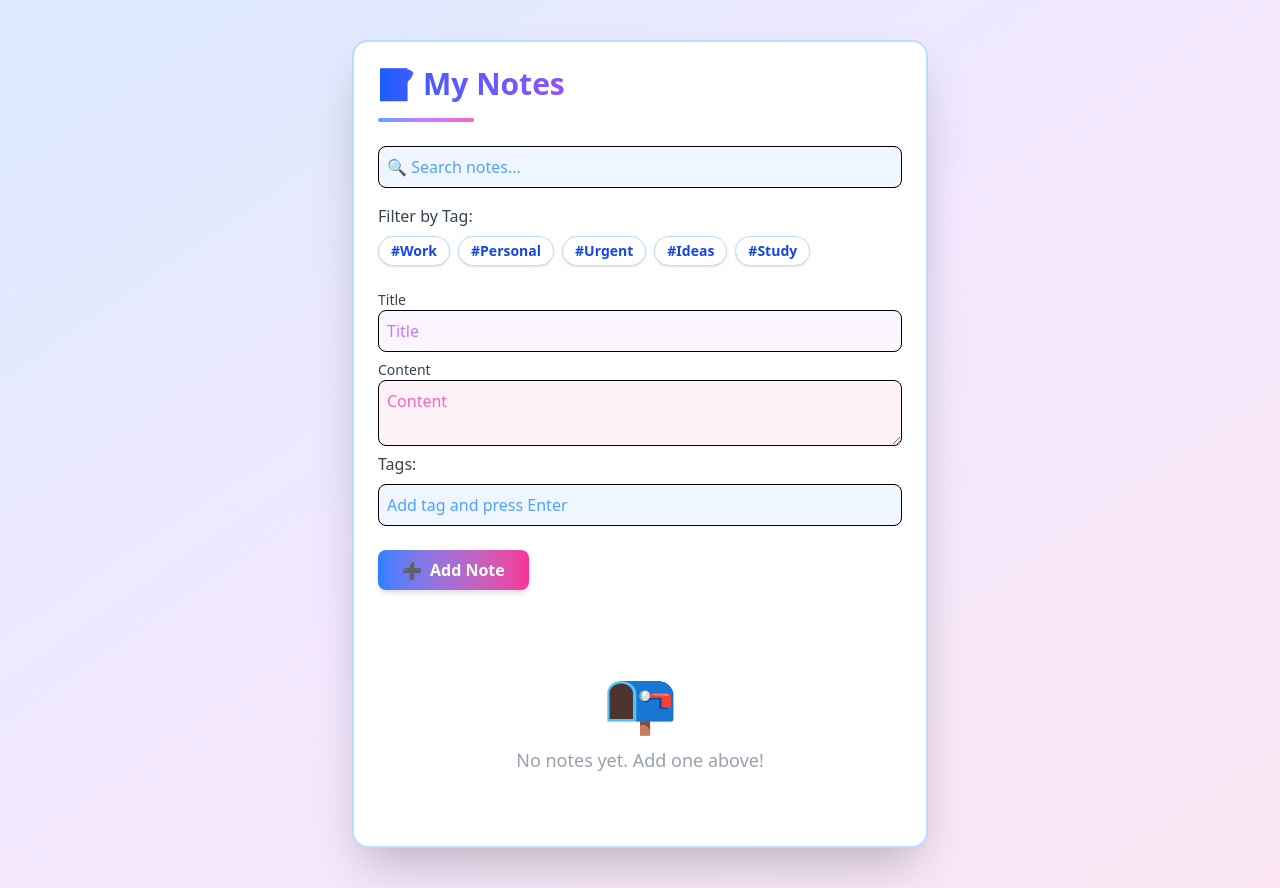
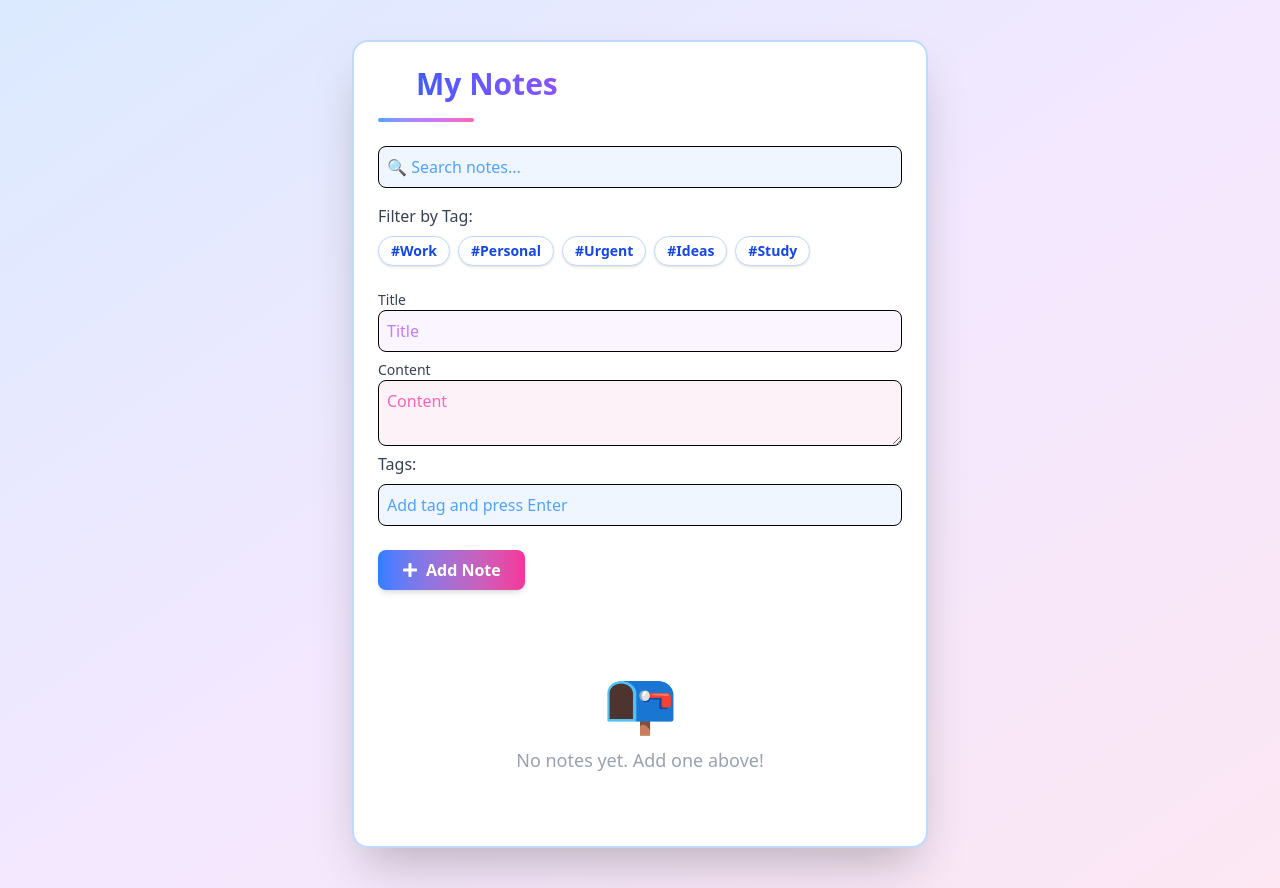
Before and after one commit to DanSev7/Notes-App, a React (Vite) app in the folder ts-notes-app/: page / in a window 1280 px wide. Built offline with nearby package versions, Linux system fonts and the light colour scheme.

Commit message:
using react-icons

```diff
--- a/ts-notes-app/package.json
+++ b/ts-notes-app/package.json
@@ -13,6 +13,7 @@
     "@tailwindcss/vite": "^4.1.11",
     "react": "^19.1.0",
     "react-dom": "^19.1.0",
+    "react-icons": "^5.5.0",
     "tailwindcss": "^4.1.11",
     "uuid": "^11.1.0"
   },
--- a/ts-notes-app/src/App.tsx
+++ b/ts-notes-app/src/App.tsx
@@ -2,6 +2,7 @@ import { useEffect, useState } from 'react';
 import { v4 as uuidv4 } from 'uuid';
 import type { Note } from './types/note';
 import { NoteCard } from './components/NoteCard';
+import { FaRegStickyNote, FaPlus, FaTimes, FaExclamationTriangle } from 'react-icons/fa';
 
 function App() {
   const [notes, setNotes] = useState<Note[]>([]);
@@ -122,7 +123,7 @@ function App() {
     <div className="min-h-screen bg-gradient-to-br from-blue-100 via-purple-100 to-pink-100 py-10">
       <div className="max-w-xl mx-auto p-6 bg-white border-2 border-blue-200 rounded-2xl shadow-2xl">
         <h1 className="text-3xl font-extrabold mb-4 text-transparent bg-clip-text bg-gradient-to-r from-blue-600 via-purple-500 to-pink-500 flex items-center gap-2">
-          <span role="img" aria-label="notes">📝</span> My Notes
+          <FaRegStickyNote className="inline-block" /> My Notes
         </h1>
         <div className="h-1 w-24 bg-gradient-to-r from-blue-400 via-purple-400 to-pink-400 rounded-full mb-6" />
 
@@ -162,7 +163,7 @@ function App() {
             onClick={() => setSelectedTag(null)}
             className="mt-2 text-sm text-blue-600 hover:underline flex items-center gap-1"
           >
-            <span>✖</span> Clear tag filter
+            <FaTimes /> Clear tag filter
           </button>
         )}
 
@@ -237,7 +238,7 @@ function App() {
             type="submit"
             className="bg-gradient-to-r from-blue-500 to-pink-500 text-white px-6 py-2 rounded-lg font-bold shadow-md hover:from-pink-500 hover:to-blue-500 transition flex items-center gap-2 mt-2"
           >
-            <span>➕</span> Add Note
+            <FaPlus /> Add Note
           </button>
         </form>
 
@@ -263,7 +264,7 @@ function App() {
         {noteIdToDelete && (
           <div className="fixed inset-0 flex items-center justify-center z-50">
             <div className="bg-white rounded-xl shadow-2xl p-8 max-w-sm w-full border-2 border-pink-300">
-              <h2 className="text-xl font-bold mb-4 text-pink-600 flex items-center gap-2"><span>⚠️</span> Confirm Delete</h2>
+              <h2 className="text-xl font-bold mb-4 text-pink-600 flex items-center gap-2"><FaExclamationTriangle /> Confirm Delete</h2>
               <p className="mb-6 text-gray-700">Are you sure you want to delete this note? This action cannot be undone.</p>
               <div className="flex justify-end gap-3">
                 <button
--- a/ts-notes-app/src/components/NoteCard.tsx
+++ b/ts-notes-app/src/components/NoteCard.tsx
@@ -1,5 +1,6 @@
 import { useState } from 'react';
 import type { Note } from '../types/note';
+import { FaEdit, FaTrash, FaCalendarAlt, FaTimes } from 'react-icons/fa';
 
 interface NoteCardProps {
   note: Note;
@@ -77,7 +78,7 @@ export const NoteCard: React.FC<NoteCardProps> = ({ note, onEdit, onRequestDelet
               onClick={() => setIsEditing(false)}
               className="bg-gray-200 text-gray-800 px-4 py-1 rounded-lg font-bold hover:bg-gray-300 transition flex items-center gap-1"
             >
-              <span>✖</span> Cancel
+              <FaTimes /> Cancel
             </button>
           </div>
         </div>
@@ -89,14 +90,14 @@ export const NoteCard: React.FC<NoteCardProps> = ({ note, onEdit, onRequestDelet
             className="absolute top-3 right-3 bg-gradient-to-r from-yellow-400 to-pink-400 text-white p-2 rounded-full shadow hover:from-pink-400 hover:to-yellow-400 transition flex items-center gap-1 z-10"
             title="Edit Note"
           >
-            <span>✏️</span>
+            <FaEdit />
           </button>
           <h2 className="text-xl font-bold text-blue-700 mb-1 flex items-center gap-2">
             <span role="img" aria-label="note">🗒️</span> {note.title}
           </h2>
           <p className="text-gray-700 whitespace-pre-wrap mb-2">{note.content}</p>
           <p className="text-xs text-gray-500 mt-2 flex items-center gap-1">
-            <span role="img" aria-label="calendar">📅</span> Created: {note.createdAt.toLocaleString()}
+            <FaCalendarAlt /> Created: {note.createdAt.toLocaleString()}
           </p>
 
           {note.tags.length > 0 && (
@@ -119,7 +120,7 @@ export const NoteCard: React.FC<NoteCardProps> = ({ note, onEdit, onRequestDelet
               className="bg-gradient-to-r from-red-400 to-pink-500 text-white px-4 py-1 rounded-lg font-bold shadow hover:from-pink-500 hover:to-red-400 transition flex items-center gap-1"
               title="Delete Note"
             >
-              <span>🗑️</span> Delete
+              <FaTrash /> Delete
             </button>
           </div>
         </div>
```
Also changed, not shown: 1 other file (tests, documents, lock files or other folders).
